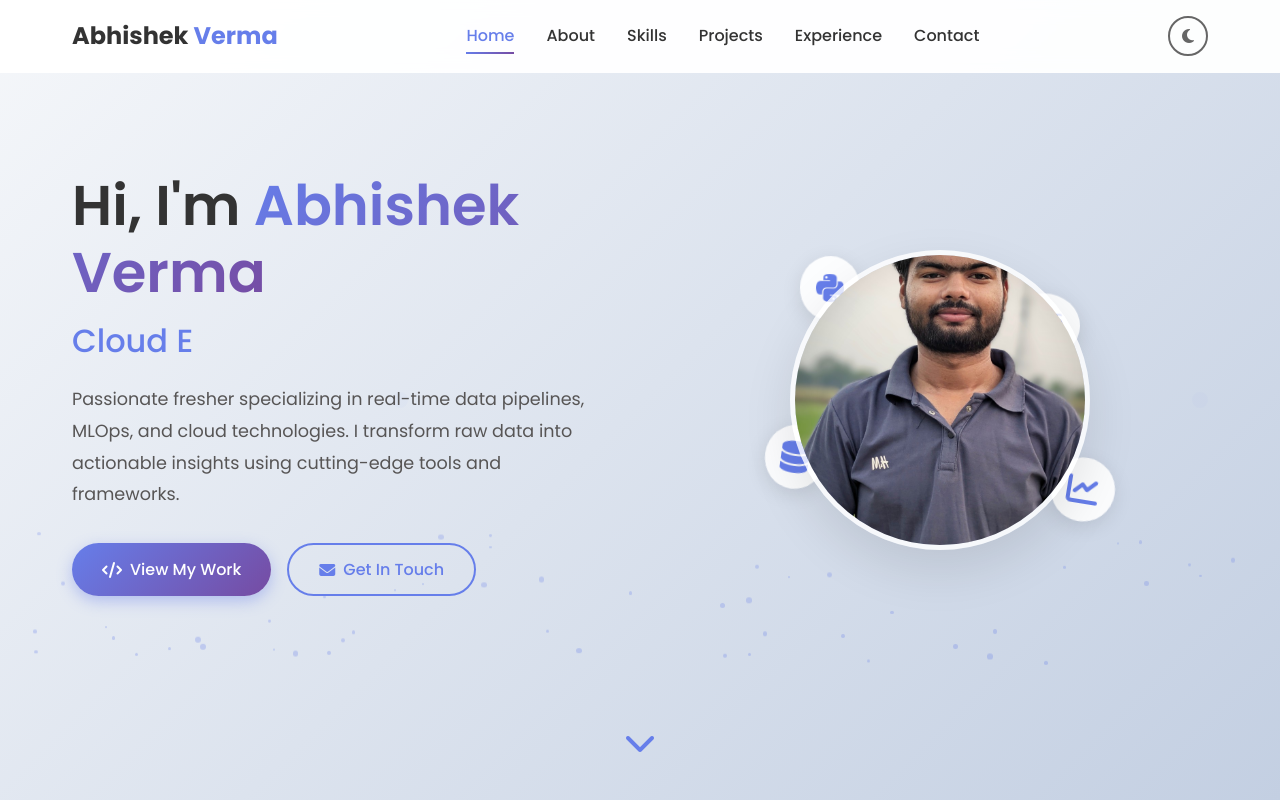
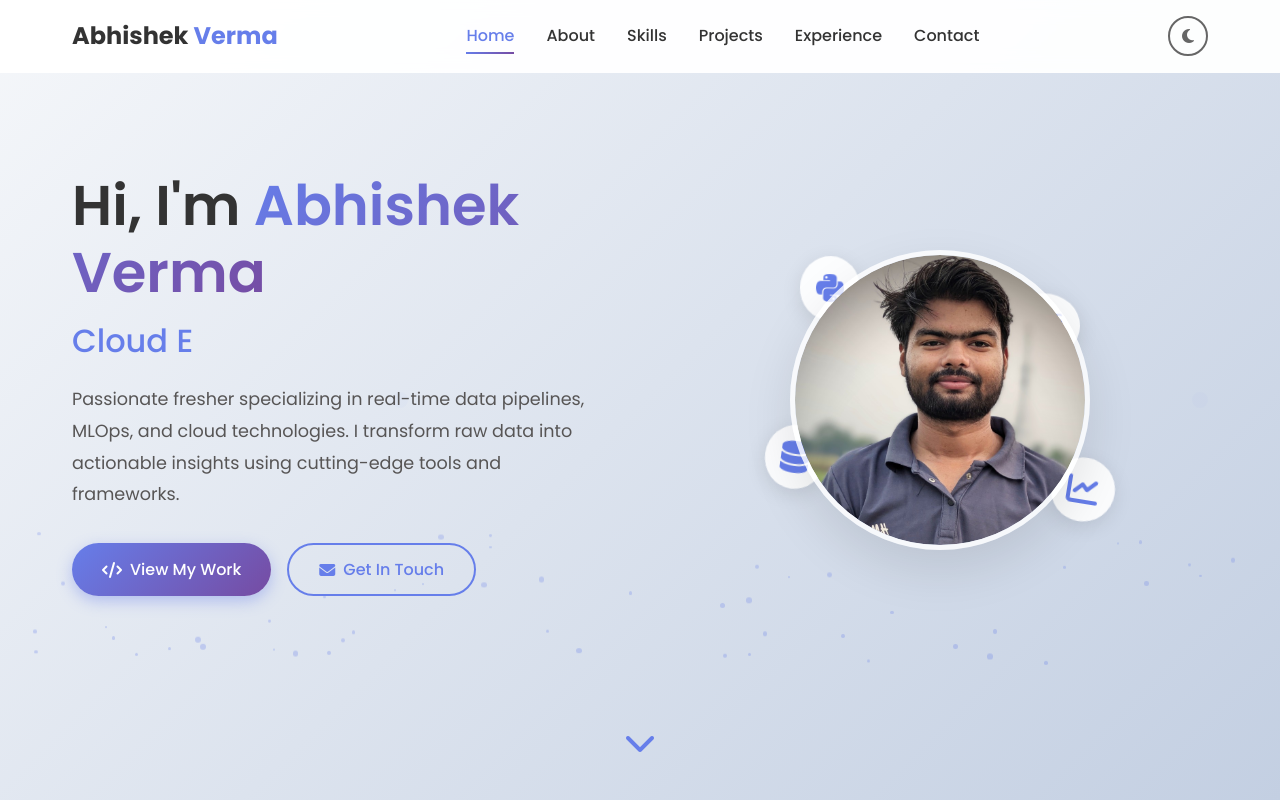
Before and after one commit to Abhishek6290/Portfolio, a plain HTML site: page index.html in a window 1280 px wide. Shown: the top 800 px of the page. Drawn offline with nearby package versions, Linux system fonts and the light colour scheme.

Commit message:
Update style.css

```diff
--- a/css/style.css
+++ b/css/style.css
@@ -344,6 +344,13 @@ a {
     height: 100%;
     object-fit: cover;
 }
+img {
+  width: 250px;
+  height: 250px;
+  border-radius: 50%;
+  object-fit: cover;
+  object-position: 50% 20%;  /* <-- Adjust vertical focus */ /* shift focus upward */
+}
 
 .floating-icons {
     position: absolute;
```
